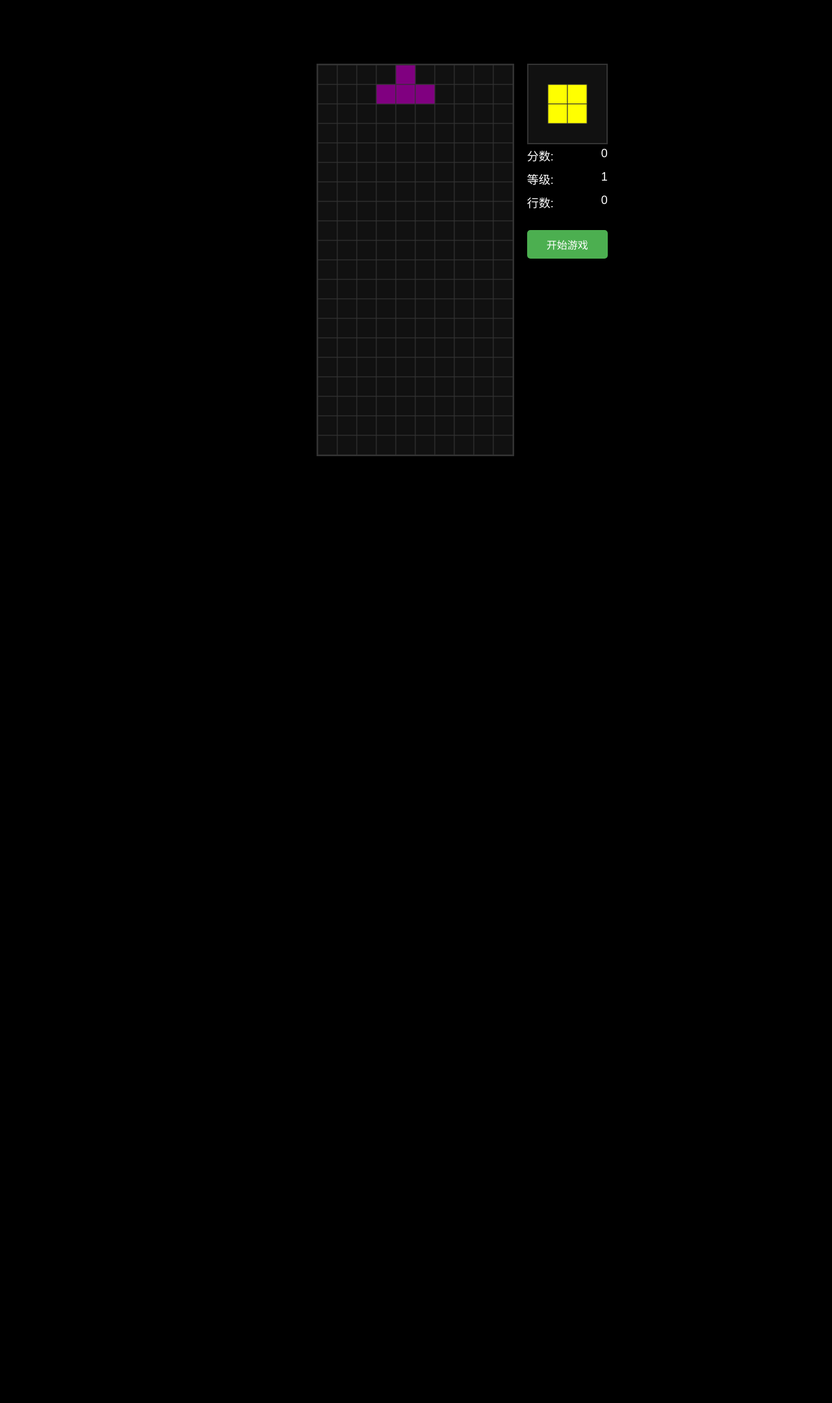
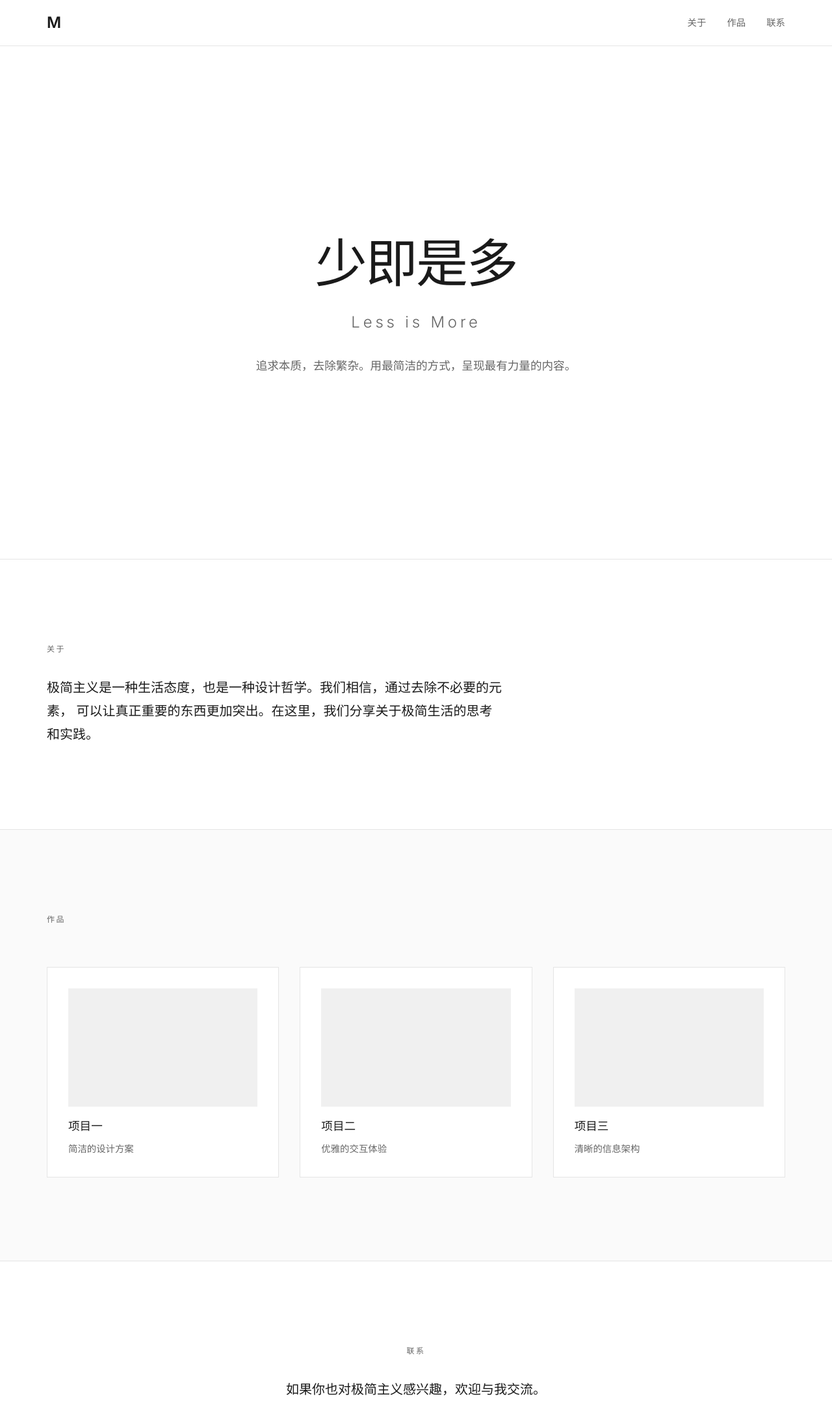
Before and after one commit to xuguuangsmt/xuguuangsmt.github.io, a plain HTML site: page index.html in a window 1280 px wide. Shown: the top 2159 px of the page at 65% size. Before the commit the page ends 800 px from the top, so only its background shows below. Drawn offline with Linux system fonts and the light colour scheme.

Commit message:
Add files via upload

```diff
--- /dev/null
+++ b/css/style.css
@@ -0,0 +1,328 @@
+/* Minimal - 极简风格样式 */
+
+/* CSS 变量定义 */
+:root {
+    --color-bg: #ffffff;
+    --color-text: #1a1a1a;
+    --color-text-secondary: #666666;
+    --color-border: #e5e5e5;
+    --color-accent: #1a1a1a;
+    --font-primary: 'Inter', -apple-system, BlinkMacSystemFont, 'Segoe UI', Roboto, sans-serif;
+    --spacing-xs: 0.5rem;
+    --spacing-sm: 1rem;
+    --spacing-md: 2rem;
+    --spacing-lg: 4rem;
+    --spacing-xl: 8rem;
+    --max-width: 1200px;
+    --transition: all 0.3s ease;
+}
+
+/* 基础重置 */
+*, *::before, *::after {
+    margin: 0;
+    padding: 0;
+    box-sizing: border-box;
+}
+
+html {
+    scroll-behavior: smooth;
+}
+
+body {
+    font-family: var(--font-primary);
+    font-size: 16px;
+    line-height: 1.6;
+    color: var(--color-text);
+    background-color: var(--color-bg);
+    -webkit-font-smoothing: antialiased;
+    -moz-osx-font-smoothing: grayscale;
+}
+
+/* 导航栏 */
+.header {
+    position: fixed;
+    top: 0;
+    left: 0;
+    right: 0;
+    z-index: 100;
+    background-color: rgba(255, 255, 255, 0.95);
+    backdrop-filter: blur(10px);
+    border-bottom: 1px solid var(--color-border);
+}
+
+.nav {
+    max-width: var(--max-width);
+    margin: 0 auto;
+    padding: var(--spacing-sm) var(--spacing-md);
+    display: flex;
+    justify-content: space-between;
+    align-items: center;
+}
+
+.logo {
+    font-size: 1.5rem;
+    font-weight: 600;
+    color: var(--color-text);
+    text-decoration: none;
+    letter-spacing: -0.02em;
+}
+
+.nav-links {
+    display: flex;
+    list-style: none;
+    gap: var(--spacing-md);
+}
+
+.nav-links a {
+    color: var(--color-text-secondary);
+    text-decoration: none;
+    font-size: 0.9rem;
+    font-weight: 400;
+    transition: var(--transition);
+    position: relative;
+}
+
+.nav-links a::after {
+    content: '';
+    position: absolute;
+    bottom: -4px;
+    left: 0;
+    width: 0;
+    height: 1px;
+    background-color: var(--color-text);
+    transition: var(--transition);
+}
+
+.nav-links a:hover {
+    color: var(--color-text);
+}
+
+.nav-links a:hover::after {
+    width: 100%;
+}
+
+/* 主内容区 */
+.main {
+    padding-top: 60px;
+}
+
+/* 英雄区 */
+.hero {
+    min-height: 100vh;
+    display: flex;
+    flex-direction: column;
+    justify-content: center;
+    align-items: center;
+    text-align: center;
+    padding: var(--spacing-md);
+}
+
+.hero-title {
+    font-size: clamp(2.5rem, 8vw, 5rem);
+    font-weight: 300;
+    letter-spacing: -0.03em;
+    margin-bottom: var(--spacing-xs);
+    color: var(--color-text);
+}
+
+.hero-subtitle {
+    font-size: clamp(1rem, 3vw, 1.5rem);
+    font-weight: 300;
+    color: var(--color-text-secondary);
+    letter-spacing: 0.2em;
+    margin-bottom: var(--spacing-md);
+}
+
+.hero-desc {
+    max-width: 500px;
+    font-size: 1.1rem;
+    color: var(--color-text-secondary);
+    line-height: 1.8;
+}
+
+/* 容器 */
+.container {
+    max-width: var(--max-width);
+    margin: 0 auto;
+    padding: 0 var(--spacing-md);
+}
+
+/* 通用区块 */
+section {
+    padding: var(--spacing-xl) 0;
+}
+
+.section-title {
+    font-size: 0.75rem;
+    font-weight: 500;
+    letter-spacing: 0.2em;
+    text-transform: uppercase;
+    color: var(--color-text-secondary);
+    margin-bottom: var(--spacing-md);
+}
+
+.section-text {
+    font-size: 1.25rem;
+    line-height: 1.8;
+    color: var(--color-text);
+    max-width: 700px;
+}
+
+/* 关于区块 */
+.about {
+    background-color: var(--color-bg);
+    border-top: 1px solid var(--color-border);
+}
+
+/* 作品区块 */
+.works {
+    background-color: #fafafa;
+    border-top: 1px solid var(--color-border);
+}
+
+.works-grid {
+    display: grid;
+    grid-template-columns: repeat(auto-fit, minmax(280px, 1fr));
+    gap: var(--spacing-md);
+    margin-top: var(--spacing-lg);
+}
+
+.work-item {
+    background-color: var(--color-bg);
+    border: 1px solid var(--color-border);
+    padding: var(--spacing-md);
+    transition: var(--transition);
+}
+
+.work-item:hover {
+    border-color: var(--color-text);
+    transform: translateY(-4px);
+}
+
+.work-placeholder {
+    width: 100%;
+    aspect-ratio: 16 / 10;
+    background-color: #f0f0f0;
+    margin-bottom: var(--spacing-sm);
+}
+
+.work-title {
+    font-size: 1.1rem;
+    font-weight: 500;
+    margin-bottom: var(--spacing-xs);
+}
+
+.work-desc {
+    font-size: 0.9rem;
+    color: var(--color-text-secondary);
+}
+
+/* 联系区块 */
+.contact {
+    background-color: var(--color-bg);
+    border-top: 1px solid var(--color-border);
+    text-align: center;
+}
+
+.contact .section-text {
+    margin: 0 auto var(--spacing-md);
+}
+
+.contact-link {
+    display: inline-block;
+    font-size: 1.1rem;
+    color: var(--color-text);
+    text-decoration: none;
+    border-bottom: 1px solid var(--color-text);
+    padding-bottom: 2px;
+    transition: var(--transition);
+}
+
+.contact-link:hover {
+    color: var(--color-text-secondary);
+    border-color: var(--color-text-secondary);
+}
+
+/* 页脚 */
+.footer {
+    padding: var(--spacing-md);
+    text-align: center;
+    border-top: 1px solid var(--color-border);
+    background-color: #fafafa;
+}
+
+.footer p {
+    font-size: 0.85rem;
+    color: var(--color-text-secondary);
+}
+
+/* 响应式设计 */
+@media (max-width: 768px) {
+    .nav {
+        padding: var(--spacing-sm);
+    }
+
+    .nav-links {
+        gap: var(--spacing-sm);
+    }
+
+    .nav-links a {
+        font-size: 0.85rem;
+    }
+
+    section {
+        padding: var(--spacing-lg) 0;
+    }
+
+    .works-grid {
+        grid-template-columns: 1fr;
+        gap: var(--spacing-sm);
+    }
+
+    .section-text {
+        font-size: 1.1rem;
+    }
+}
+
+/* 暗色模式支持 */
+@media (prefers-color-scheme: dark) {
+    :root {
+        --color-bg: #0a0a0a;
+        --color-text: #f5f5f5;
+        --color-text-secondary: #888888;
+        --color-border: #222222;
+        --color-accent: #f5f5f5;
+    }
+
+    .work-placeholder {
+        background-color: #1a1a1a;
+    }
+
+    .works {
+        background-color: #111111;
+    }
+
+    .footer {
+        background-color: #111111;
+    }
+
+    .header {
+        background-color: rgba(10, 10, 10, 0.95);
+    }
+}
+
+/* 打印样式 */
+@media print {
+    .header {
+        position: static;
+    }
+
+    .hero {
+        min-height: auto;
+        padding: var(--spacing-lg) 0;
+    }
+
+    .nav-links {
+        display: none;
+    }
+}
--- a/index.html
+++ b/index.html
@@ -1,82 +1,79 @@
 <!DOCTYPE html>
 <html lang="zh-CN">
-<h1 class="hero-title">少即是多</h1>
-<a class="logo">M</a>
 <head>
     <meta charset="UTF-8">
     <meta name="viewport" content="width=device-width, initial-scale=1.0">
-    <title>经典俄罗斯方块</title>
-    <style>
-        body {
-            margin: 0;
-            padding: 0;
-            display: flex;
-            justify-content: center;
-            align-items: center;
-            height: 100vh;
-            background-color: #000;
-            font-family: Arial, sans-serif;
-        }
-        #game-container {
-            display: flex;
-            gap: 20px;
-        }
-        #game-board {
-            border: 2px solid #333;
-            background-color: #111;
-        }
-        #next-piece {
-            border: 2px solid #333;
-            background-color: #111;
-        }
-        #game-info {
-            color: #fff;
-            font-size: 18px;
-            display: flex;
-            flex-direction: column;
-            gap: 10px;
-        }
-        .info-item {
-            display: flex;
-            justify-content: space-between;
-        }
-        #start-button {
-            padding: 10px 20px;
-            font-size: 16px;
-            background-color: #4CAF50;
-            color: white;
-            border: none;
-            border-radius: 5px;
-            cursor: pointer;
-            margin-top: 20px;
-        }
-        #start-button:hover {
-            background-color: #45a049;
-        }
-    </style>
+    <title>Minimal - 极简主义</title>
+    <link rel="stylesheet" href="css/style.css">
+    <link rel="preconnect" href="https://fonts.googleapis.com">
+    <link rel="preconnect" href="https://fonts.gstatic.com" crossorigin>
+    <link href="https://fonts.googleapis.com/css2?family=Inter:wght@300;400;500;600&display=swap" rel="stylesheet">
 </head>
 <body>
-    <div id="game-container">
-        <canvas id="game-board" width="300" height="600"></canvas>
-        <div>
-            <canvas id="next-piece" width="120" height="120"></canvas>
-            <div id="game-info">
-                <div class="info-item">
-                    <span>分数:</span>
-                    <span id="score">0</span>
+    <header class="header">
+        <nav class="nav">
+            <a href="#" class="logo">M</a>
+            <ul class="nav-links">
+                <li><a href="#about">关于</a></li>
+                <li><a href="#works">作品</a></li>
+                <li><a href="#contact">联系</a></li>
+            </ul>
+        </nav>
+    </header>
+
+    <main class="main">
+        <section class="hero">
+            <h1 class="hero-title">少即是多</h1>
+            <p class="hero-subtitle">Less is More</p>
+            <p class="hero-desc">追求本质，去除繁杂。用最简洁的方式，呈现最有力量的内容。</p>
+        </section>
+
+        <section class="about" id="about">
+            <div class="container">
+                <h2 class="section-title">关于</h2>
+                <p class="section-text">
+                    极简主义是一种生活态度，也是一种设计哲学。我们相信，通过去除不必要的元素，
+                    可以让真正重要的东西更加突出。在这里，我们分享关于极简生活的思考和实践。
+                </p>
+            </div>
+        </section>
+
+        <section class="works" id="works">
+            <div class="container">
+                <h2 class="section-title">作品</h2>
+                <div class="works-grid">
+                    <article class="work-item">
+                        <div class="work-placeholder"></div>
+                        <h3 class="work-title">项目一</h3>
+                        <p class="work-desc">简洁的设计方案</p>
+                    </article>
+                    <article class="work-item">
+                        <div class="work-placeholder"></div>
+                        <h3 class="work-title">项目二</h3>
+                        <p class="work-desc">优雅的交互体验</p>
+                    </article>
+                    <article class="work-item">
+                        <div class="work-placeholder"></div>
+                        <h3 class="work-title">项目三</h3>
+                        <p class="work-desc">清晰的信息架构</p>
+                    </article>
                 </div>
-                <div class="info-item">
-                    <span>等级:</span>
-                    <span id="level">1</span>
-                </div>
-                <div class="info-item">
-                    <span>行数:</span>
-                    <span id="lines">0</span>
-                </div>
-                <button id="start-button">开始游戏</button>
             </div>
-        </div>
-    </div>
-    <script src="tetris.js"></script>
+        </section>
+
+        <section class="contact" id="contact">
+            <div class="container">
+                <h2 class="section-title">联系</h2>
+                <p class="section-text">
+                    如果你也对极简主义感兴趣，欢迎与我交流。
+                </p>
+                <a href="mailto:hello@example.com" class="contact-link">hello@example.com</a>
+            </div>
+        </section>
+    </main>
+
+    <footer class="footer">
+        <p>&copy; 2026 Minimal. All rights reserved.</p>
+    </footer>
 </body>
 </html>
```
Also changed, not shown: 1 other file.
